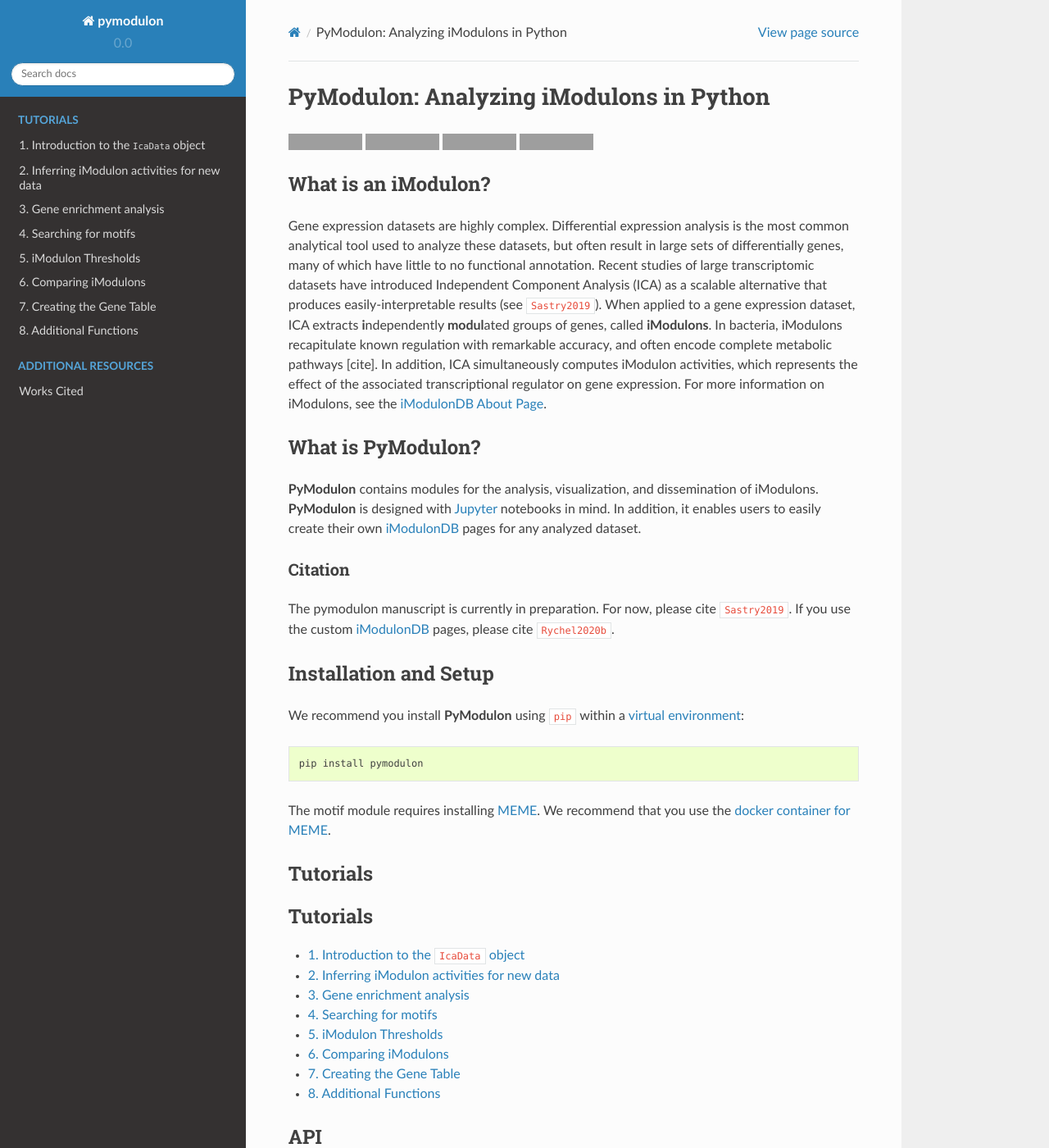
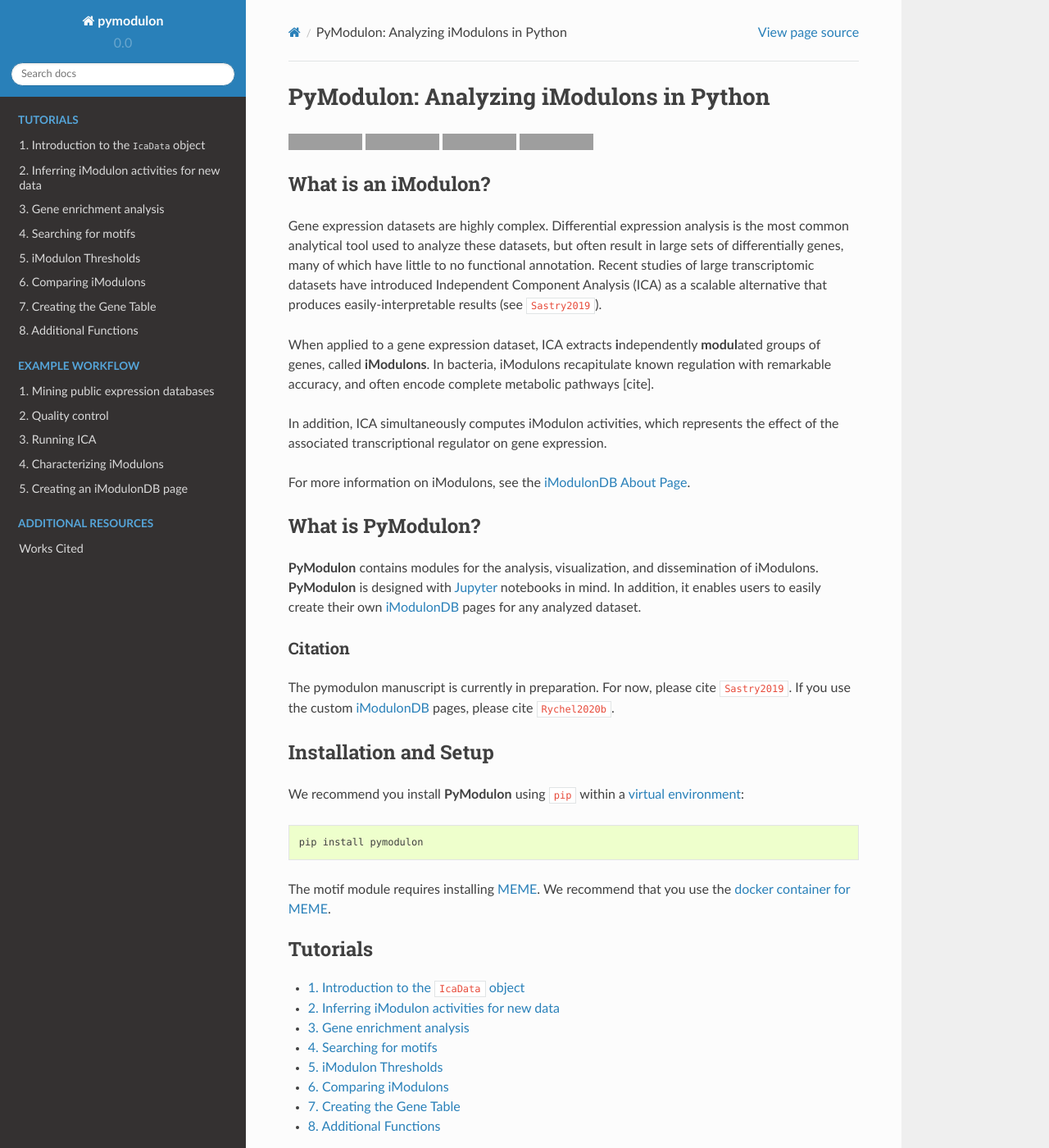
Before and after one commit to SBRG/pymodulon, a Sphinx documentation site: the page built from docs/index.rst, in a window 1280 px wide and 1400 px high. Shown: the whole window at 82% size. Built offline with Sphinx 7.4.7 and the Read the Docs theme 2.0.0, drawn with Linux system fonts in a browser that asks for light colours; pages that are not in the unit, such as notebooks, are missing from menus; cross-references to code outside the pages are shown as plain code; some of the changed text lies outside the part shown; grey boxes are pictures that could not be loaded.

Commit message:
docs: Added basic layout for example workflow

```diff
--- /dev/null
+++ b/docs/example_workflow/mining_public_expression_databases.rst
@@ -0,0 +1,2 @@
+Mining public expression databases
+==================================
--- /dev/null
+++ b/docs/example_workflow/running_ICA.rst
@@ -0,0 +1,2 @@
+Running ICA
+===========
--- a/docs/index.rst
+++ b/docs/index.rst
@@ -12,12 +12,18 @@
 large sets of differentially genes, many of which have little to no functional
 annotation. Recent studies of large transcriptomic datasets have introduced
 Independent Component Analysis (ICA) as a scalable alternative that produces
-easily-interpretable results (see :cite:`Sastry2019`). When applied to a gene
+easily-interpretable results (see :cite:`Sastry2019`).
+
+When applied to a gene
 expression dataset, ICA extracts **i**\ndependently **modul**\ated groups of genes,
 called **iModulons**. In bacteria, iModulons recapitulate known regulation with
-remarkable accuracy, and often encode complete metabolic pathways [cite]. In
+remarkable accuracy, and often encode complete metabolic pathways [cite].
+
+In
 addition, ICA simultaneously computes iModulon activities, which represents the
-effect of the associated transcriptional regulator on gene expression. For more
+effect of the associated transcriptional regulator on gene expression.
+
+For more
 information on iModulons, see the `iModulonDB About Page <https://imodulondb
 .org/about.html>`_.
 
@@ -46,9 +52,6 @@
 recommend that you use the `docker container for MEME <https://hub.docker
 .com/r/memesuite/memesuite>`_.
 
-Tutorials
----------
-
 .. toctree::
    :numbered:
    :maxdepth: 1
@@ -64,6 +67,16 @@
    tutorials/creating_the_gene_table.ipynb
    tutorials/additional_functions.ipynb
 
+.. toctree::
+   :numbered:
+   :maxdepth: 1
+   :caption: Example Workflow
+
+   example_workflow/mining_public_expression_databases.rst
+   example_workflow/quality_control.ipynb
+   example_workflow/running_ICA.rst
+   example_workflow/characterizing_iModulons.ipynb
+   example_workflow/creating_an_iModulonDB_page.ipynb
 
 API
 ---
```
Also changed, not shown: docs/example_workflow/characterizing_iModulons.ipynb (added), docs/example_workflow/creating_an_iModulonDB_page.ipynb (added), docs/example_workflow/quality_control.ipynb (added), docs/tutorials/creating_the_gene_table.ipynb.
